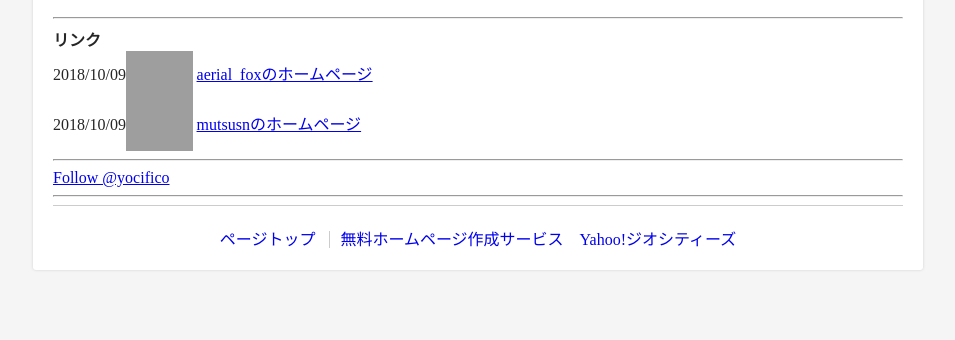
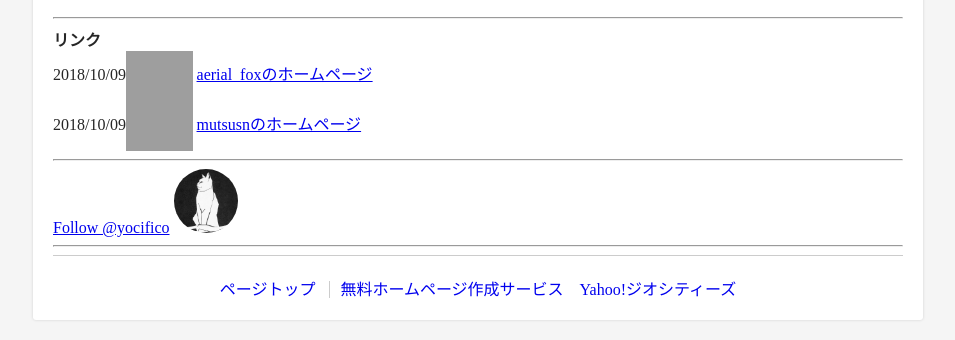
Before and after one commit to yocifico/geocitieshp, a plain HTML site: page index.html in a window 1280 px wide. Shown: the part 654-994 px from the top of the page, without its empty margins (162-1117 px from the left). Before the commit the page ends 944 px from the top, so only its background shows below. Drawn offline with Linux system fonts and the light colour scheme; grey boxes are pictures that could not be loaded.

Commit message:
added original avatar.

```diff
--- a/css/main.css
+++ b/css/main.css
@@ -156,3 +156,9 @@ img.new {
 div.center {
     text-align: center;
 }
+
+img.avatar {
+    border-radius: 50%;
+    width: 64px;
+    height: 64px;
+}
--- a/index.html
+++ b/index.html
@@ -56,6 +56,7 @@
             <a href="https://twitter.com/yocifico?ref_src=twsrc%5Etfw" class="twitter-follow-button" data-show-count="false">Follow
                 @yocifico</a>
             <script async src="https://platform.twitter.com/widgets.js" charset="utf-8"></script>
+            <img class="avatar" src="image/yocificon.jpg" alt="yocifico"/>
             <hr>
 
             <div class="userDefaultLinkTxt">
```
Also changed, not shown: image/yocificon.jpg (added).
